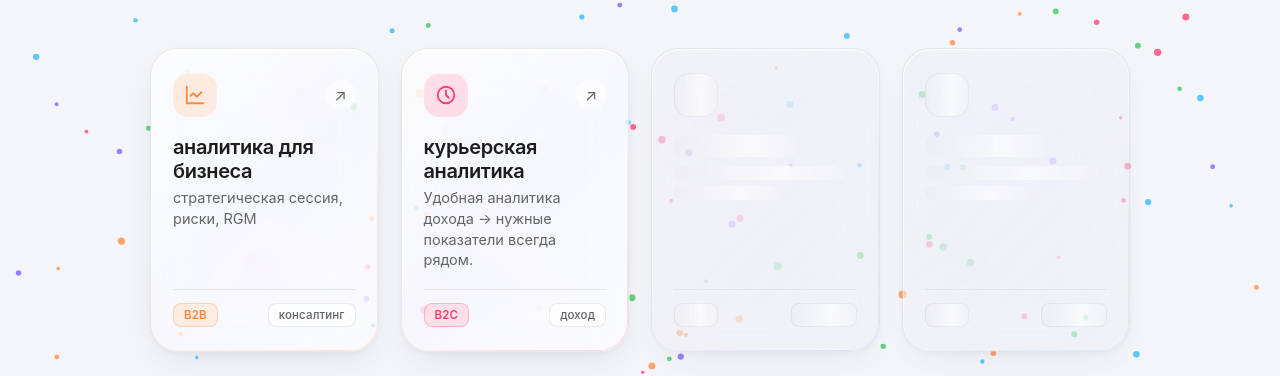
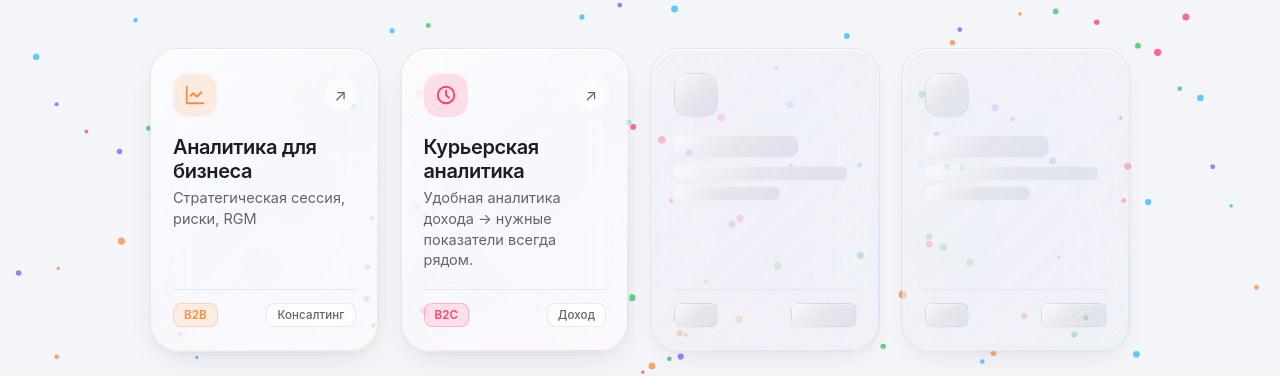
Before and after one commit to sparkle-app/landing-dist, a plain HTML site: page index.html in a window 1280 px wide. Shown: the part 349-725 px from the top of the page. Drawn offline with Linux system fonts and the light colour scheme.

Commit message:
feat: update button links, capitalize text, and replace moving shimmer with static glass gradient

```diff
--- a/index.html
+++ b/index.html
@@ -500,19 +500,15 @@ h1 {
 
 /* Skeleton Elements for disabled cards */
 .skeleton-shimmer {
+  /* Static elegant liquid glass gradient: no moving loader wave */
   background: linear-gradient(
-    90deg,
-    var(--skeleton-base) 0%,
-    var(--skeleton-highlight) 50%,
-    var(--skeleton-base) 100%
+    135deg,
+    var(--skeleton-highlight) 0%,
+    var(--skeleton-base) 55%,
+    color-mix(in srgb, var(--accent) 9%, var(--skeleton-base)) 100%
   );
-  background-size: 200% 100%;
-  animation: shimmer 2.8s ease-in-out infinite;
-}
-
-@keyframes shimmer {
-  0% { background-position: 200% 0; }
-  100% { background-position: -200% 0; }
+  box-shadow: inset 0 1px 1px rgba(255, 255, 255, 0.4),
+              0 1px 2px rgba(0, 0, 0, 0.03);
 }
 
 .skeleton-icon {
@@ -609,7 +605,7 @@ h1 {
   <ul class="products">
     <!-- Card 1: Аналитика для бизнеса (B2B Консалтинг) -->
     <li>
-      <a class="card" href="https://sparkle-app.github.io/sparkleapp-dist/" style="--accent:#ff8a3d" data-color="#ff8a3d" aria-describedby="d1">
+      <a class="card" href="https://app.courier-analytics.ru" style="--accent:#ff8a3d" data-color="#ff8a3d" aria-describedby="d1">
         <div class="card-top">
           <span class="icon-wrap" aria-hidden="true">
             <svg viewBox="0 0 24 24"><path d="M3 3v18h18"/><path d="m19 9-5 5-4-4-3 3"/></svg>
@@ -617,19 +613,19 @@ h1 {
           <span class="arrow" aria-hidden="true">↗</span>
         </div>
         <div class="card-body">
-          <span class="card-title">аналитика для бизнеса</span>
-          <p class="card-desc" id="d1">стратегическая сессия, риски, RGM</p>
+          <span class="card-title">Аналитика для бизнеса</span>
+          <p class="card-desc" id="d1">Стратегическая сессия, риски, RGM</p>
         </div>
         <div class="micro-preview">
           <span class="badge-pill badge-accent">B2B</span>
-          <span class="badge-pill badge-neutral">консалтинг</span>
+          <span class="badge-pill badge-neutral">Консалтинг</span>
         </div>
       </a>
     </li>
 
     <!-- Card 2: Курьерская аналитика (B2C Доход) -->
     <li>
-      <a class="card" href="https://sparkle-app.github.io/courier-analytics-concept/" style="--accent:#ff3d71" data-color="#ff3d71" aria-describedby="d2">
+      <a class="card" href="https://courier-analytics.ru" style="--accent:#ff3d71" data-color="#ff3d71" aria-describedby="d2">
         <div class="card-top">
           <span class="icon-wrap" aria-hidden="true">
             <svg viewBox="0 0 24 24"><circle cx="12" cy="12" r="9"/><path d="M12 7v5l3 3"/></svg>
@@ -637,12 +633,12 @@ h1 {
           <span class="arrow" aria-hidden="true">↗</span>
         </div>
         <div class="card-body">
-          <span class="card-title">курьерская аналитика</span>
+          <span class="card-title">Курьерская аналитика</span>
           <p class="card-desc" id="d2">Удобная аналитика дохода → нужные показатели всегда рядом.</p>
         </div>
         <div class="micro-preview">
           <span class="badge-pill badge-accent">B2C</span>
-          <span class="badge-pill badge-neutral">доход</span>
+          <span class="badge-pill badge-neutral">Доход</span>
         </div>
       </a>
     </li>
```
